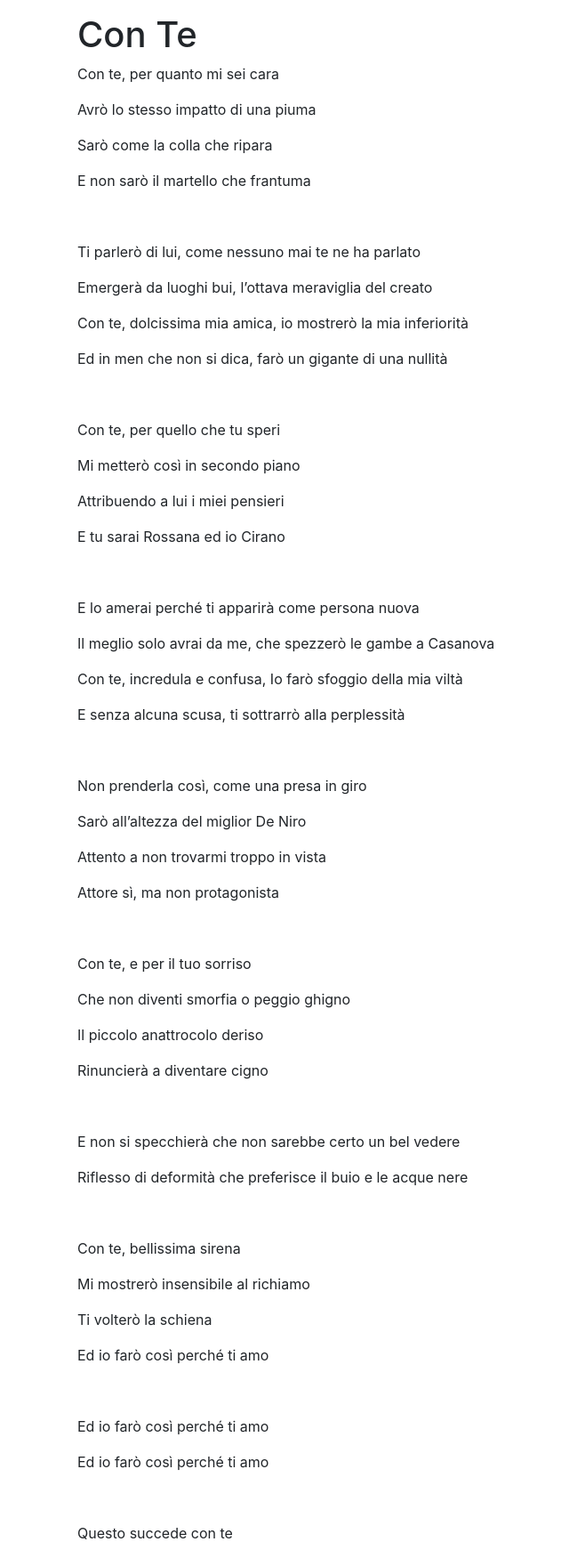
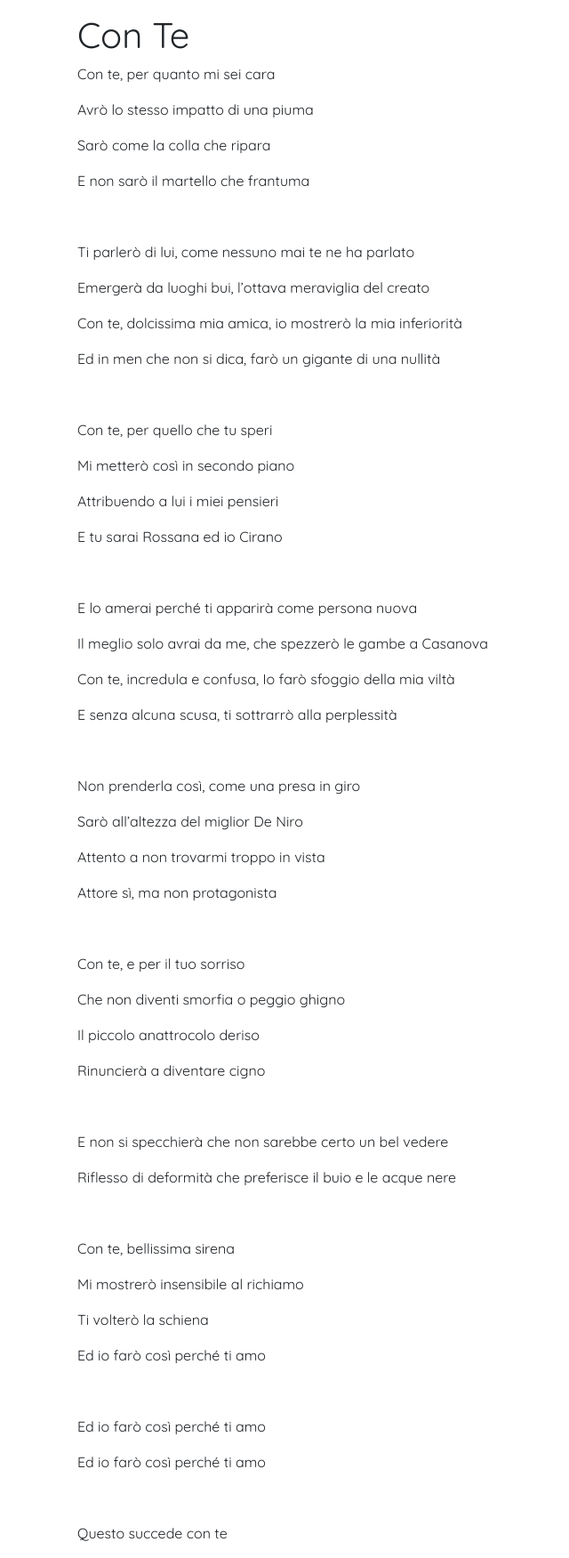
Before and after one commit to alessandrosp/mario-pappagallo, a Jekyll site: the page built from docs/_testi/con_te.md, in a window 1280 px wide. Shown: the whole page at 89% size, without its empty margins (118-758 px from the left). Built offline with Jekyll 4.4.1, drawn with Linux system fonts in a browser that asks for light colours; nearby versions of some CDN libraries.

Commit message:
Update style.css

```diff
--- a/docs/assets/style.css
+++ b/docs/assets/style.css
@@ -1,3 +1,7 @@
+body {
+  font-family: 'Quicksand', sans-serif;
+}
+
 .container {
   max-width: 900px;
   padding-top: 15px;
```
